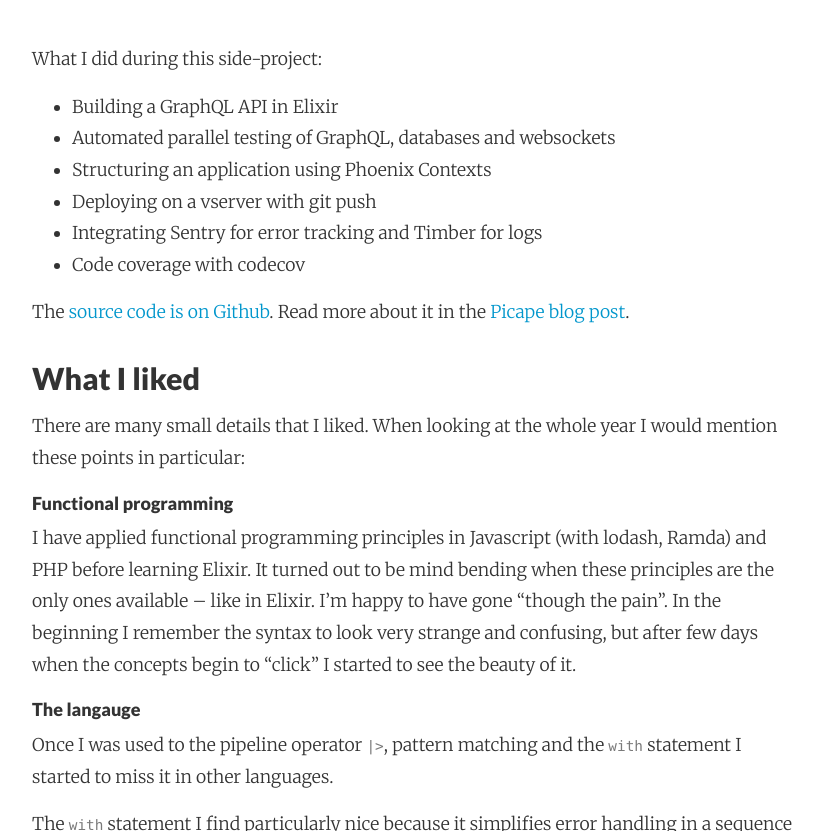
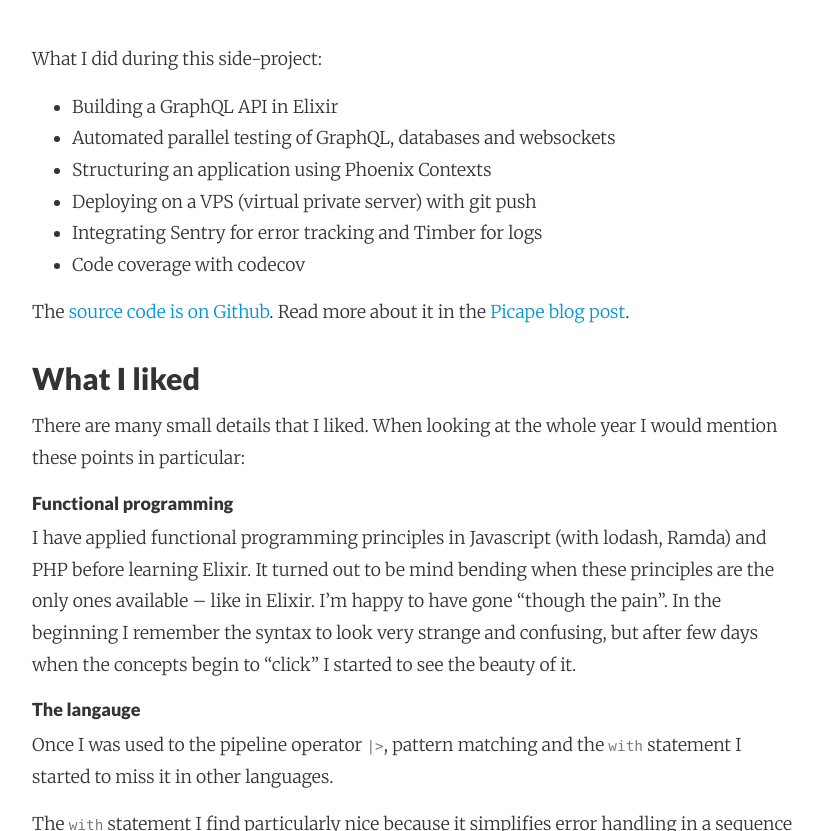
Before and after one commit to adri/adri.github.io, a Jekyll site: the page built from _posts/2017-12-13-learning-elixir-1-year-later.md, in a window 1280 px wide and 900 px high, scrolled down 3417 px, cut to the strip 69-900 px from the top of the window. Shown: the whole strip, without its empty margins (224-1047 px from the left). Built offline with Jekyll 4.4.1, drawn with Linux system fonts in a browser that asks for light colours; nearby versions of some CDN libraries; comment, search, counter and statistics services are not loaded.

Commit message:
Autocommit from wiki

```diff
--- a/_posts/2017-12-13-learning-elixir-1-year-later.md
+++ b/_posts/2017-12-13-learning-elixir-1-year-later.md
@@ -70,7 +70,7 @@
 * Building a GraphQL API in Elixir
 * Automated parallel testing of GraphQL, databases and websockets
 * Structuring an application using Phoenix Contexts
-* Deploying on a vserver with git push
+* Deploying on a VPS (virtual private server) with git push
 * Integrating Sentry for error tracking and Timber for logs
 * Code coverage with codecov
 
```
